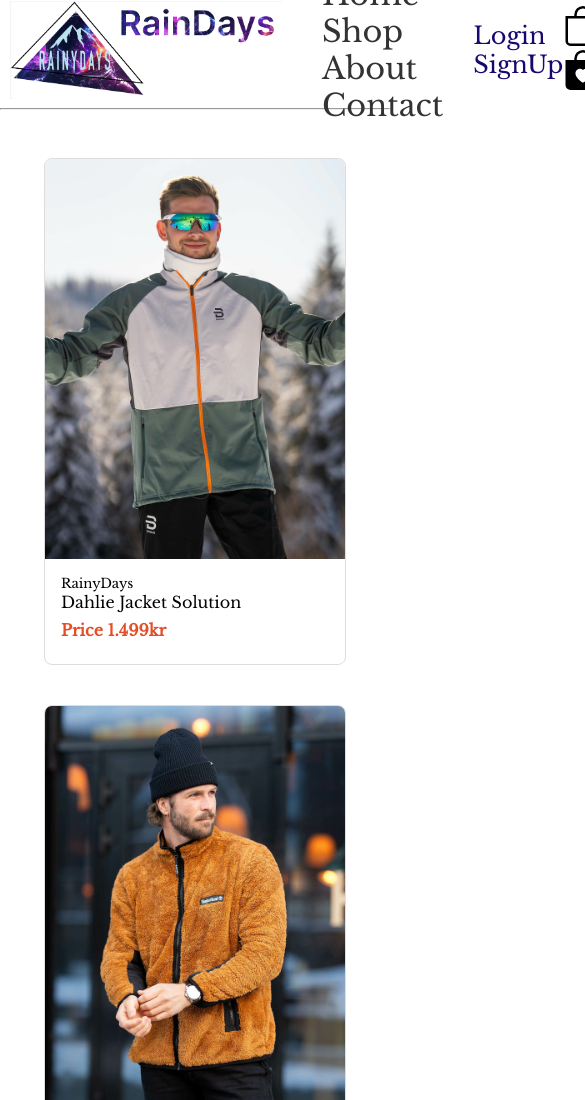
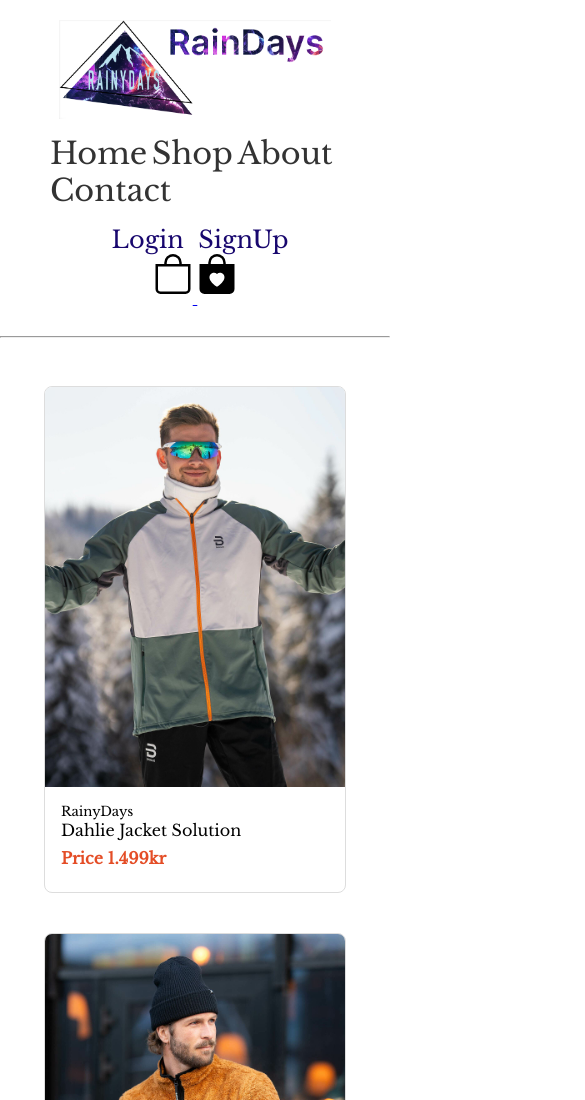
Before and after one commit to NoroffFEU/html-css-course-assignment-anashamdaan, a plain HTML site: page project-lists-man.html in a window 390 px wide. Shown: the top 1100 px of the page, 585 px wide, since content can reach past the window. Drawn offline with nearby package versions, Linux system fonts and the light colour scheme.

Commit message:
Update project-lists-style-man.css

```diff
--- a/project-lists-style-man.css
+++ b/project-lists-style-man.css
@@ -154,3 +154,26 @@ footer,p{
     .footer-middle {
         flex-direction: column;
     }
+
+
+@media (max-width: 768px) {
+    header {
+        flex-direction: column;
+        height: auto;
+        padding: 20px 10px;
+    }
+
+    nav ul, .footer-middle {
+        flex-direction: column;
+        align-items: center;
+    }
+
+    nav li {
+        margin-right: 0;
+        margin-bottom: 10px;
+    }
+
+    .icons {
+        order: -1;
+        margin-bottom: 10px;
+    }
```
